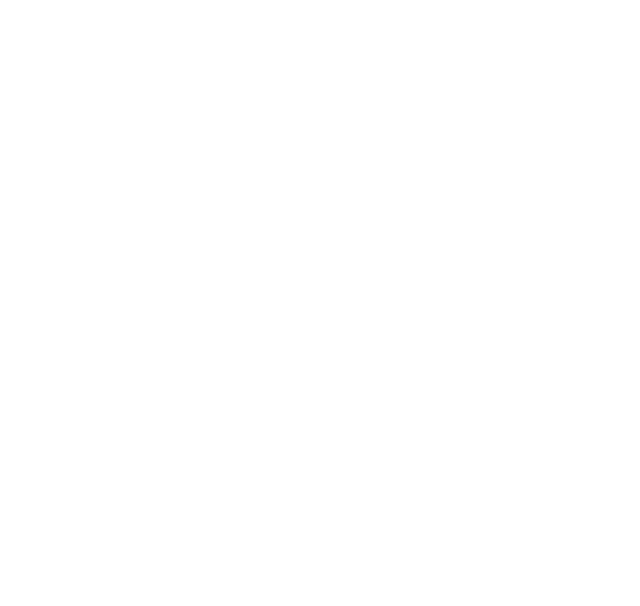
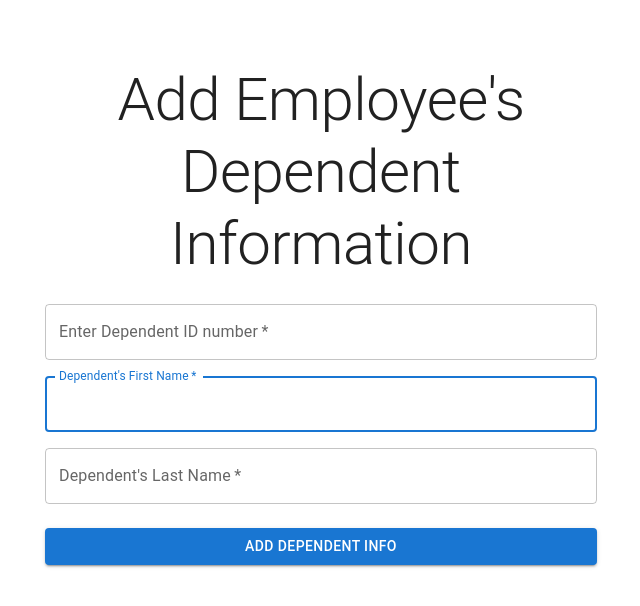
Before and after one commit to samithkavishke/HRMS, a React (Create React App) app in the folder Samith/client/: page /AddDependent in a window 1280 px wide. Before the commit this address had no page. Shown: the top 606 px of the page, without its empty margins (319-959 px from the left). Built offline with nearby package versions, Linux system fonts and the light colour scheme.

Commit message:
AddDependent-page-added

```diff
--- a/Samith/client/src/App.js
+++ b/Samith/client/src/App.js
@@ -14,6 +14,7 @@
 import AddPersonalInfo from "./Components/HRManagerPageComponents/AddPersonalInfo";
 import EditDetails from "./Components/HRManagerPageComponents/EditWoker";
 import AddNewUser from "./Components/HRManagerPageComponents/AddNewUser";
+import AddDependent from "./Components/HRManagerPageComponents/AddDependent";
 
 function App() {
   const [cookies, setCookie, removeCookie] = useCookies(["user"]);
@@ -37,6 +38,7 @@
           {/* <Route path="/Signup" element={<SignUp />}></Route> */}
           <Route path="/Home" element={<PersistentDrawerLeft />}></Route>
           <Route path="/" element={<SignIn />}></Route>
+          <Route path="/AddDependent" element={<AddDependent />}></Route>
           {/* <Route path="/" element={<Welcome />}></Route> */}
         </Routes>
       </LoginContext.Provider>
--- /dev/null
+++ b/Samith/client/src/Components/HRManagerPageComponents/AddDependent.js
@@ -0,0 +1,99 @@
+import * as React from "react";
+import Button from "@mui/material/Button";
+import CssBaseline from "@mui/material/CssBaseline";
+import TextField from "@mui/material/TextField";
+import Grid from "@mui/material/Grid";
+import Box from "@mui/material/Box";
+import Typography from "@mui/material/Typography";
+import Container from "@mui/material/Container";
+import { createTheme, ThemeProvider } from "@mui/material/styles";
+import Axios from "axios";
+
+const theme = createTheme();
+
+export default function AddDependent() {
+  const handleSubmit = (event) => {
+    event.preventDefault();
+    const data = new FormData(event.currentTarget);
+
+    Axios.post("http://localhost:3001/AddDependent", {
+      employee_id:"10001",
+      employee_contact: data.get("dependent_id"),
+      contact_first_name: data.get("dependent_first_name"),
+      contact_last_name: data.get("dependent_last_name"),
+      // password: data.get("password"),
+    })
+      .then((response) => {
+        console.log(response);
+      })
+      .catch((e) => {
+        console.log(e);
+      });
+  };
+
+  return (
+    <ThemeProvider theme={theme}>
+      <Container component="main" maxWidth="sm">
+        <CssBaseline />
+        <Box
+          sx={{
+            marginTop: 8,
+            display: "flex",
+            flexDirection: "column",
+            alignItems: "center",
+          }}
+        >
+          <Typography component="h1" variant="h2" align="center">
+            Add Employee's Dependent Information
+          </Typography>
+          <Box
+            component="form"
+            noValidate
+            onSubmit={handleSubmit}
+            sx={{ mt: 3 }}
+          >
+            <Grid container spacing={2}>
+              <Grid item xs={12}>
+                <TextField
+                  required
+                  fullWidth
+                  name="dependent_id"
+                  label="Enter Dependent ID number"
+                  id="dependent_id"
+                />
+              </Grid>
+              <Grid item xs={12}>
+                <TextField
+                  name="dependent_first_name"
+                  required
+                  fullWidth
+                  id="dependent_first_name"
+                  label="Dependent's First Name"
+                  autoFocus
+                />
+              </Grid>
+
+              <Grid item xs={12}>
+                <TextField
+                  required
+                  fullWidth
+                  id="dependent_last_name"
+                  label="Dependent's Last Name"
+                  name="dependent_last_name"
+                />
+              </Grid>
+            </Grid>
+            <Button
+              type="submit"
+              fullWidth
+              variant="contained"
+              sx={{ mt: 3, mb: 2 }}
+            >
+              ADD DEPENDENT INFO
+            </Button>
+          </Box>
+        </Box>
+      </Container>
+    </ThemeProvider>
+  );
+}
```
